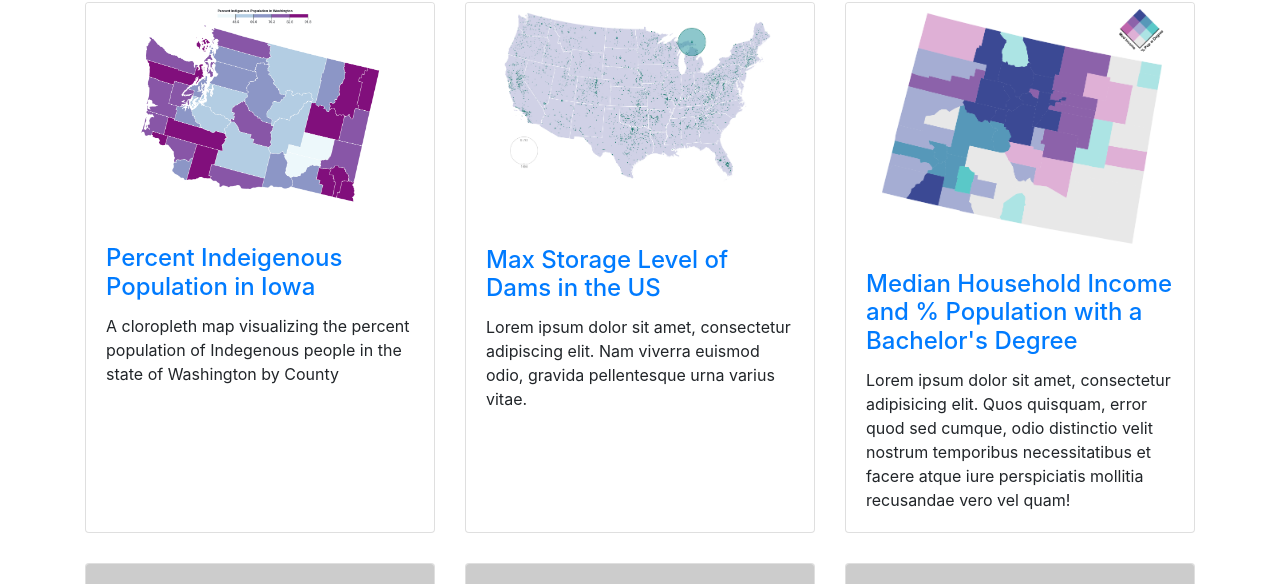
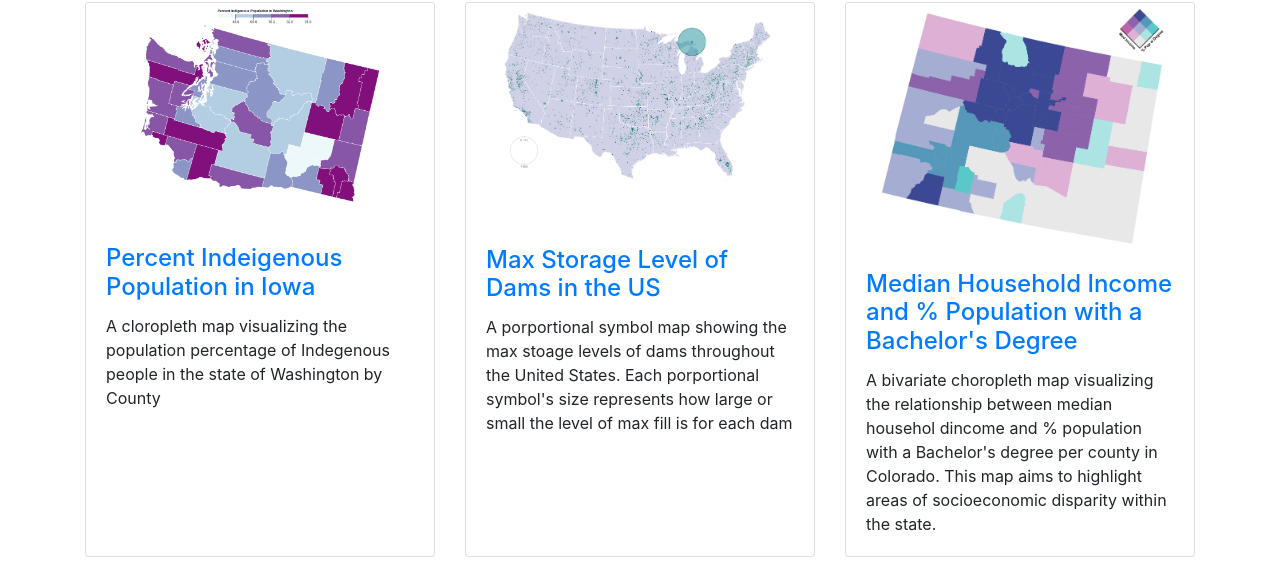
Before and after one commit to geog3540/cgreen7, a website: page index.html in a window 1280 px wide. Shown: the part 150-734 px from the top of the page. Drawn offline with Linux system fonts and the light colour scheme; placeholder pictures from the web are drawn by us.

Commit message:
Card descriptions and image editing

```diff
--- a/index.html
+++ b/index.html
@@ -64,7 +64,7 @@
               <h4 class="card-title">
                 <a href="https://observablehq.com/d/ae3ac2eca77702a3">Percent Indeigenous Population in Iowa</a>
               </h4>
-              <p class="card-text">A cloropleth map visualizing the percent population of Indegenous people in the state of Washington by County</p>
+              <p class="card-text">A cloropleth map visualizing the population percentage of Indegenous people in the state of Washington by County</p>
             </div>
           </div>
         </div>
@@ -75,7 +75,7 @@
               <h4 class="card-title">
                 <a href="https://observablehq.com/d/1b95a32b9263e077">Max Storage Level of Dams in the US</a>
               </h4>
-              <p class="card-text">Lorem ipsum dolor sit amet, consectetur adipiscing elit. Nam viverra euismod odio, gravida pellentesque urna varius vitae.</p>
+              <p class="card-text">A porportional symbol map showing the max stoage levels of dams throughout the United States. Each porportional symbol's size represents how large or small the level of max fill is for each dam</p>
             </div>
           </div>
         </div>
@@ -88,7 +88,7 @@
 
                 </a>
               </h4>
-              <p class="card-text">Lorem ipsum dolor sit amet, consectetur adipisicing elit. Quos quisquam, error quod sed cumque, odio distinctio velit nostrum temporibus necessitatibus et facere atque iure perspiciatis mollitia recusandae vero vel quam!</p>
+              <p class="card-text">A bivariate choropleth map visualizing the relationship between median househol dincome and % population with a Bachelor's degree per county in Colorado. This map aims to highlight areas of socioeconomic disparity within the state.</p>
             </div>
           </div>
         </div>
```
